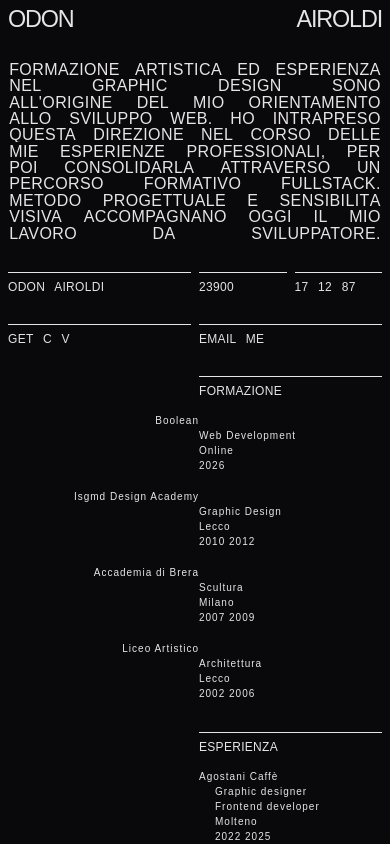
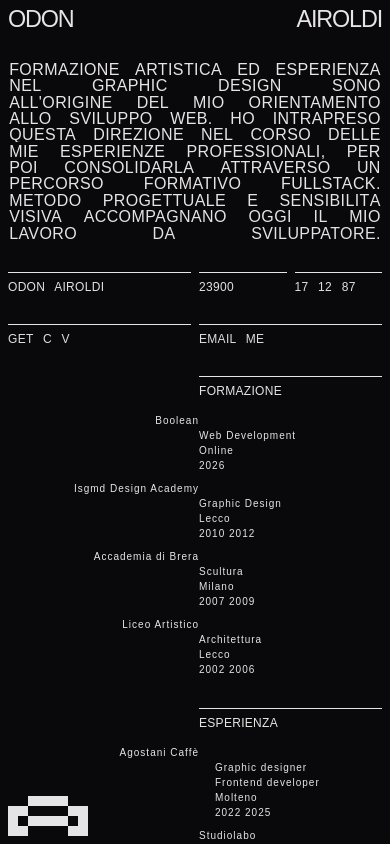
Before and after one commit to odon-airoldi/odonairoldi, a React (Vite) app: page /cv in a window 390 px wide. Shown: the top 844 px of the page. Built offline with nearby package versions, Linux system fonts and the light colour scheme; no server answers.

Commit message:
fix: improve layout and spacing in AppFooter and AppList for better responsiveness and visual consistency

```diff
--- a/src/components/AppFooter.jsx
+++ b/src/components/AppFooter.jsx
@@ -27,8 +27,8 @@ export default function AppFooter() {
                     <span className="word-reveal block">LC {dataWeather.name && <span>{Math.round(dataWeather.main?.temp)}°C</span>}</span>
                 </div>
             </div>
-            <div className={`p-2 sm:p-4 sm:fixed sm:bottom-0 sm:left-0 sm:right-auto ${pathname === "/" ? 'fixed bottom-0 left-0 right-0' : ''}`}>
-                <div className="w-full sm:w-24 lg:w-32">
+            <div className={`p-2 sm:p-4 fixed bottom-0 left-0 sm:w-32 lg:w-48 ${pathname === "/" ? 'w-full' : 'w-24'}`}>
+                <div className={`w-full`}>
                     <AppLogo />
                 </div>
             </div>
--- a/src/components/AppList.jsx
+++ b/src/components/AppList.jsx
@@ -30,10 +30,10 @@ export default function AppList({ list }) {
     }, { dependencies: [openId] })
 
     return (
-        <ul className="text-[.625rem] lg:text-xs xl:text-sm tracking-widest grid grid-rows-1 gap-4">
+        <ul className="text-[.625rem] lg:text-xs xl:text-sm tracking-widest grid grid-rows-1 gap-y-[2vw]">
             {
                 list.map((item) => (
-                    <li key={item.id} className="font-extralight">
+                    <li key={item.id} className="font-extralight leading-[1.5]">
                         <span className="inline-block reveal-shift max-sm:text-right">{item.title}</span>
                         <ul className="ul">
                             {
```
